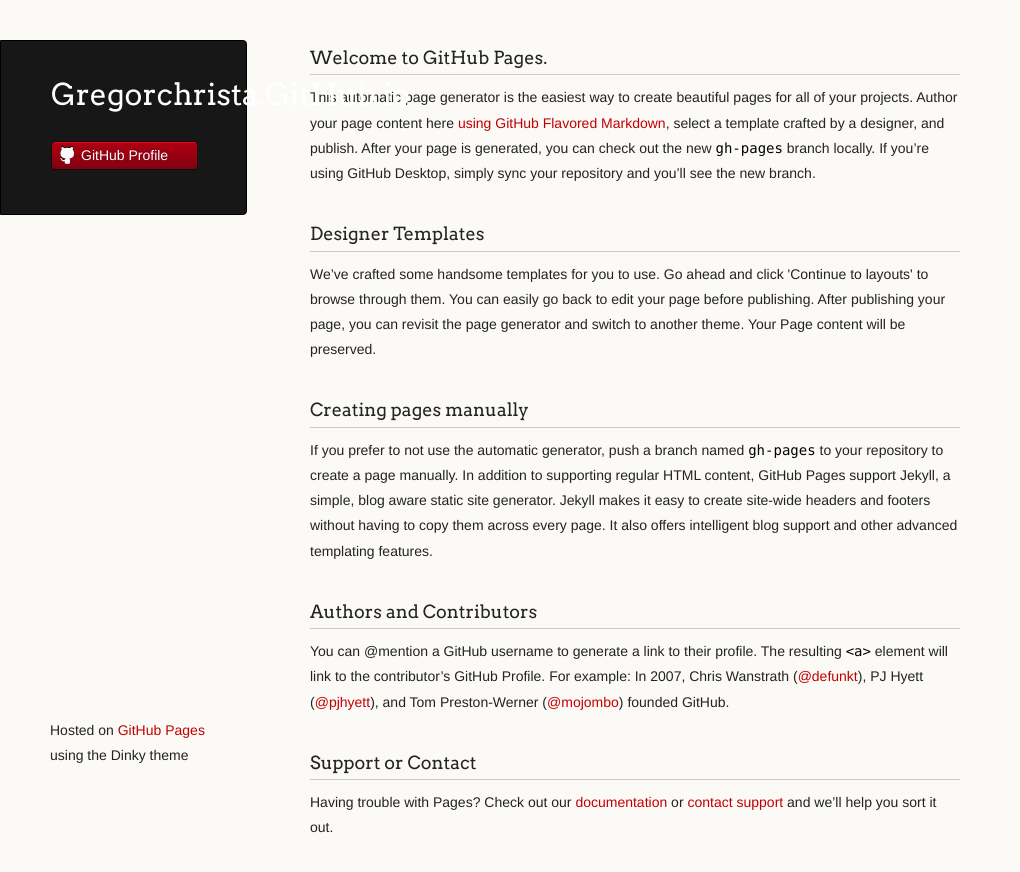
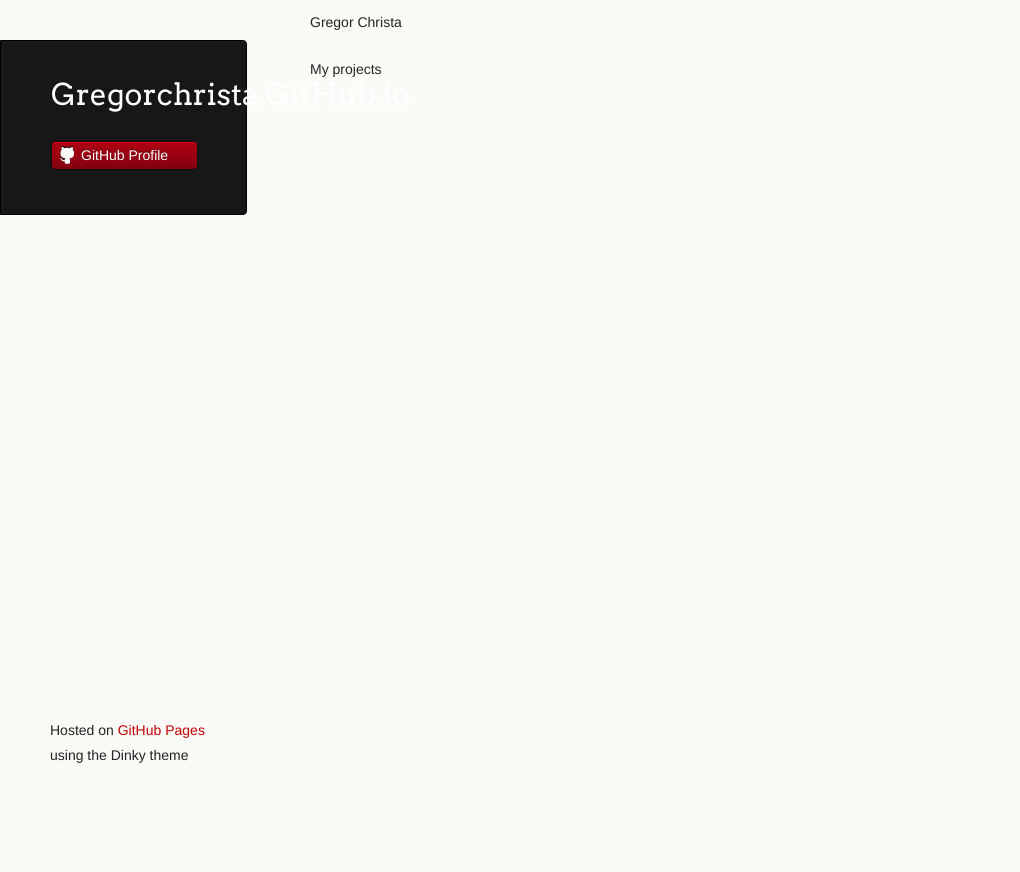
Before and after one commit to GregorChrista/gregorchrista.github.io, a plain HTML site: page index.html in a window 1280 px wide. Shown: the whole page, without its empty margins (0-1020 px from the left). After the commit the page ends 800 px from the top, so only its background shows below. Drawn offline with Linux system fonts and the light colour scheme.

Commit message:
Replace master branch with page content via GitHub

```diff
--- a/index.html
+++ b/index.html
@@ -27,30 +27,9 @@
 
       </header>
       <section>
-        <h3>
-<a id="welcome-to-github-pages" class="anchor" href="#welcome-to-github-pages" aria-hidden="true"><span aria-hidden="true" class="octicon octicon-link"></span></a>Welcome to GitHub Pages.</h3>
+        <p>Gregor Christa</p>
 
-<p>This automatic page generator is the easiest way to create beautiful pages for all of your projects. Author your page content here <a href="https://guides.github.com/features/mastering-markdown/">using GitHub Flavored Markdown</a>, select a template crafted by a designer, and publish. After your page is generated, you can check out the new <code>gh-pages</code> branch locally. If you’re using GitHub Desktop, simply sync your repository and you’ll see the new branch.</p>
-
-<h3>
-<a id="designer-templates" class="anchor" href="#designer-templates" aria-hidden="true"><span aria-hidden="true" class="octicon octicon-link"></span></a>Designer Templates</h3>
-
-<p>We’ve crafted some handsome templates for you to use. Go ahead and click 'Continue to layouts' to browse through them. You can easily go back to edit your page before publishing. After publishing your page, you can revisit the page generator and switch to another theme. Your Page content will be preserved.</p>
-
-<h3>
-<a id="creating-pages-manually" class="anchor" href="#creating-pages-manually" aria-hidden="true"><span aria-hidden="true" class="octicon octicon-link"></span></a>Creating pages manually</h3>
-
-<p>If you prefer to not use the automatic generator, push a branch named <code>gh-pages</code> to your repository to create a page manually. In addition to supporting regular HTML content, GitHub Pages support Jekyll, a simple, blog aware static site generator. Jekyll makes it easy to create site-wide headers and footers without having to copy them across every page. It also offers intelligent blog support and other advanced templating features.</p>
-
-<h3>
-<a id="authors-and-contributors" class="anchor" href="#authors-and-contributors" aria-hidden="true"><span aria-hidden="true" class="octicon octicon-link"></span></a>Authors and Contributors</h3>
-
-<p>You can @mention a GitHub username to generate a link to their profile. The resulting <code>&lt;a&gt;</code> element will link to the contributor’s GitHub Profile. For example: In 2007, Chris Wanstrath (<a href="https://github.com/defunkt" class="user-mention">@defunkt</a>), PJ Hyett (<a href="https://github.com/pjhyett" class="user-mention">@pjhyett</a>), and Tom Preston-Werner (<a href="https://github.com/mojombo" class="user-mention">@mojombo</a>) founded GitHub.</p>
-
-<h3>
-<a id="support-or-contact" class="anchor" href="#support-or-contact" aria-hidden="true"><span aria-hidden="true" class="octicon octicon-link"></span></a>Support or Contact</h3>
-
-<p>Having trouble with Pages? Check out our <a href="https://help.github.com/pages">documentation</a> or <a href="https://github.com/contact">contact support</a> and we’ll help you sort it out.</p>
+<p>My projects</p>
       </section>
       <footer>
         <p><small>Hosted on <a href="https://pages.github.com">GitHub Pages</a> using the Dinky theme</small></p>
```
Also changed, not shown: params.json (+1 -1 lines).
